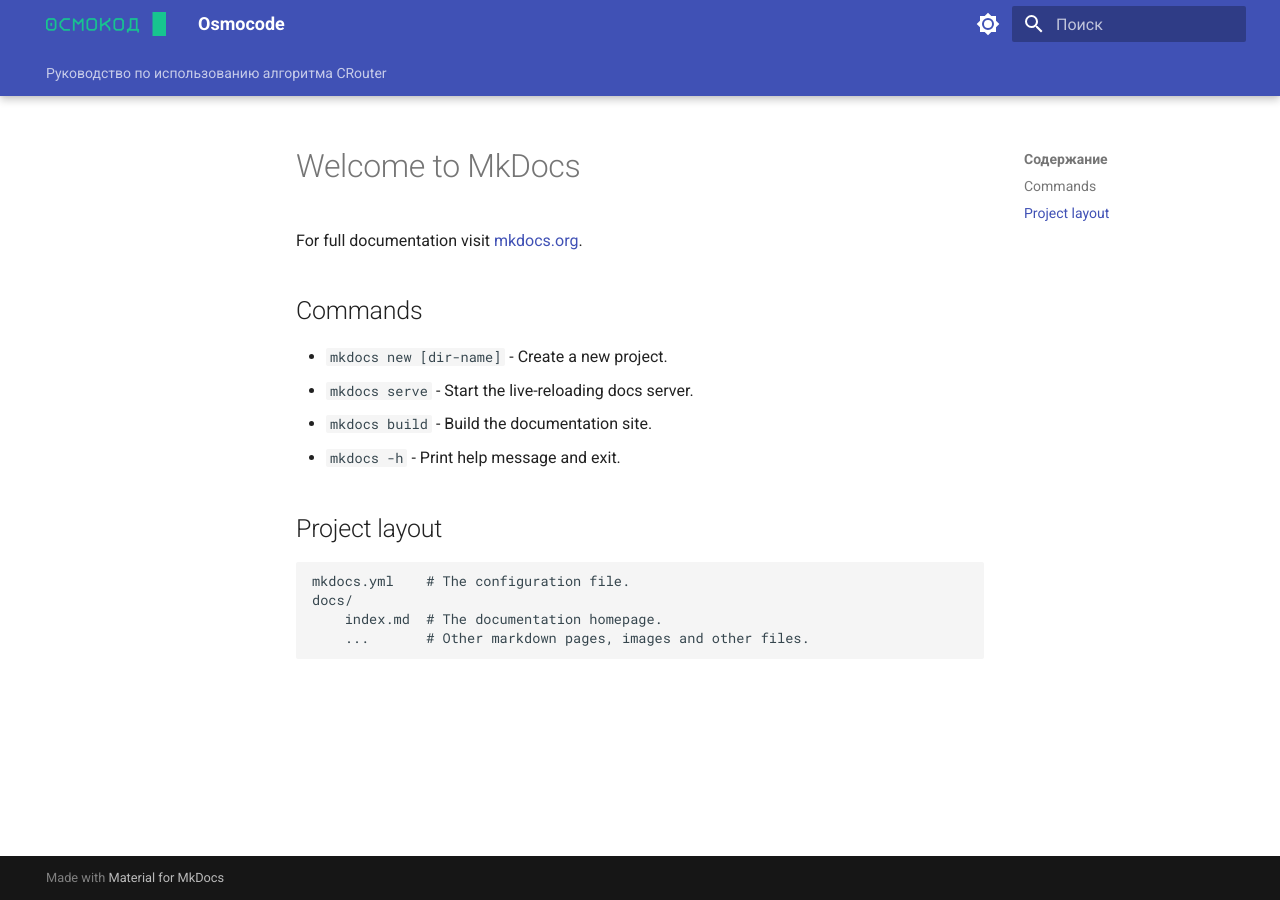
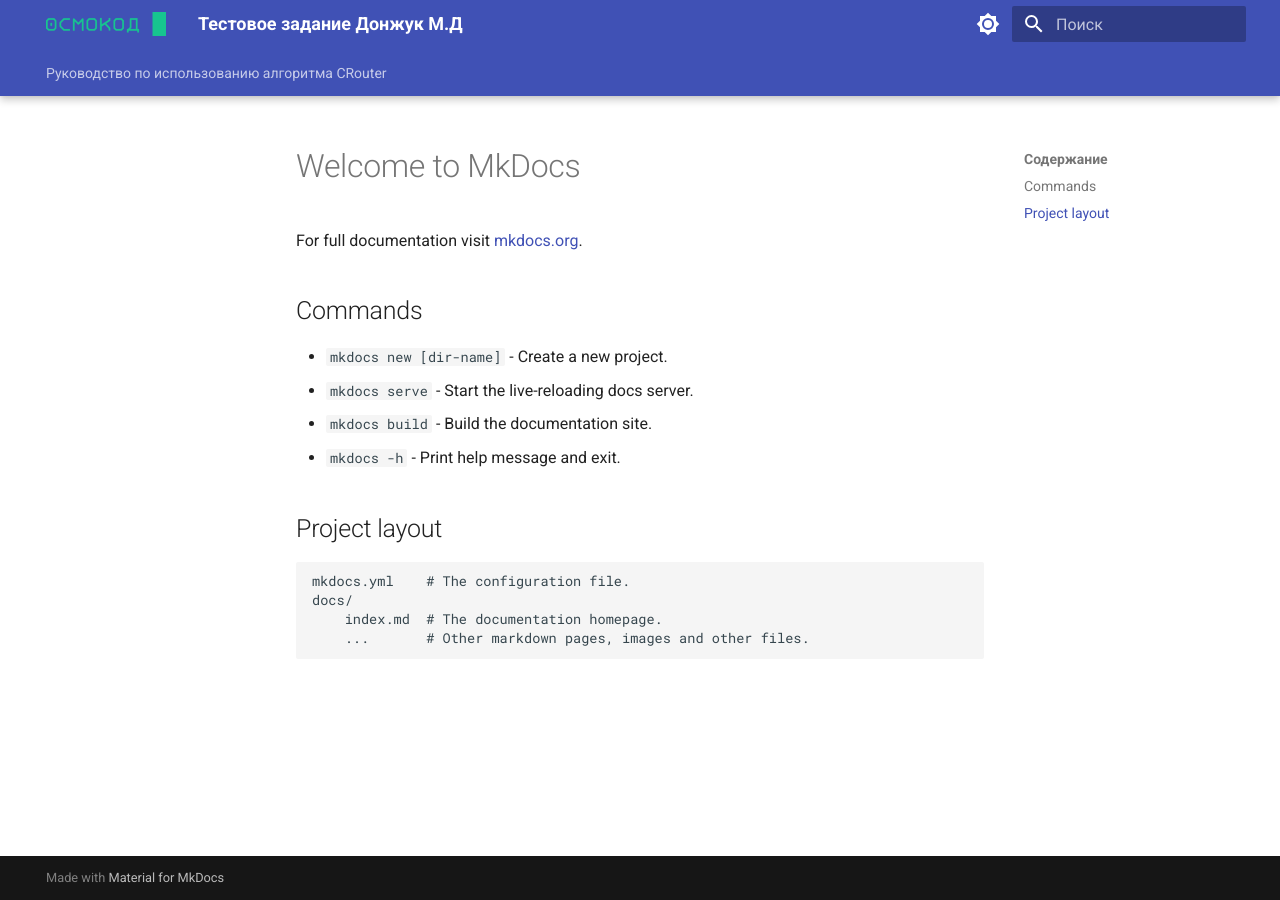
Before and after one commit to mihich-designed/osmocode, an MkDocs documentation site: the page built from docs/index.md, in a window 1280 px wide. Built offline with MkDocs 1.6.1 and Material for MkDocs 9.7.7, drawn with Linux system fonts in a browser that asks for light colours; the version menu is left out.

Commit message:
13.12.2024_14.19

```diff
--- a/mkdocs.yml
+++ b/mkdocs.yml
@@ -1,4 +1,4 @@
-site_name: Osmocode
+site_name: Тестовое задание Донжук М.Д
 theme:
   name: material
   features:
```
